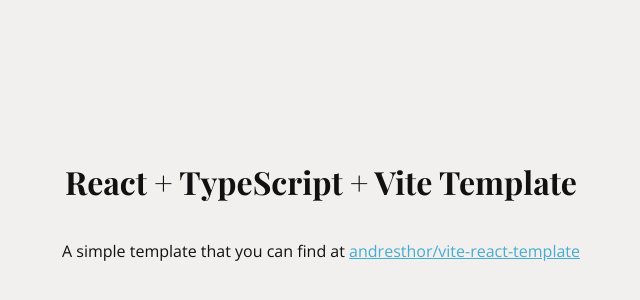
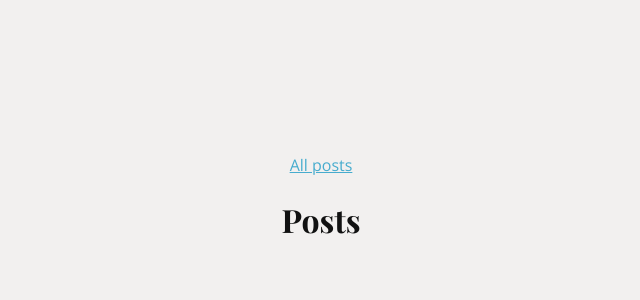
Before and after one commit to andresthor/vite-react-template, a React (Vite) app: page / in a window 1280 px wide. Shown: the part 192-492 px from the top of the page, without its empty margins (319-959 px from the left). Built offline with nearby package versions, Linux system fonts and the light colour scheme; a web font is replaced by a local one.

Commit message:
feat: add basic routing and components

```diff
--- a/src/App.tsx
+++ b/src/App.tsx
@@ -1,12 +1,17 @@
+import { useRoutes } from 'react-router-dom'
+
+import { routes } from './routes'
+import Header from './components/Header';
 import './App.css';
 
 function App() {
+  const element = useRoutes(routes);
   return (
     <div className="app">
-      <header className="app-header">
-        <h1>React + TypeScript + Vite Template</h1>
-        <p>A simple template that you can find at <a href="https://www.github.com/andresthor/vite-react-template">andresthor/vite-react-template</a></p>
-      </header>
+      <Header />
+      <main className="container">
+        {element}
+      </main>
     </div>
   );
 }
--- /dev/null
+++ b/src/components/Header.tsx
@@ -0,0 +1,13 @@
+import { Link } from "react-router-dom";
+
+export default function Header() {
+  return (
+    <header className="site-header">
+      <div className="container header-container">
+        <Link to="/" className="site-title">
+          All posts
+        </Link>
+      </div>
+    </header>
+  );
+};
--- a/src/main.tsx
+++ b/src/main.tsx
@@ -1,10 +1,26 @@
 import React from 'react';
 import ReactDOM from 'react-dom/client';
+import { QueryClient, QueryClientProvider } from '@tanstack/react-query';
+import { BrowserRouter } from 'react-router-dom';
+
 import App from './App.tsx';
 import './index.css';
 
+const queryClient = new QueryClient({
+  defaultOptions: {
+    queries: {
+      retry: 1,
+      staleTime: 5 * 60 * 1000,
+    },
+  },
+});
+
 ReactDOM.createRoot(document.getElementById('root')!).render(
   <React.StrictMode>
-    <App />
+    <QueryClientProvider client={queryClient}>
+      <BrowserRouter>
+        <App />
+      </BrowserRouter>
+    </QueryClientProvider>
   </React.StrictMode>
 );
--- /dev/null
+++ b/src/pages/PostDetail.tsx
@@ -0,0 +1,8 @@
+
+export default function PostDetail() {
+  return (
+    <div>
+      <h1>Post Detail</h1>
+    </div>
+  );
+}
--- /dev/null
+++ b/src/pages/PostsList.tsx
@@ -0,0 +1,9 @@
+
+
+export default function PostsList() {
+  return (
+    <div>
+      <h1>Posts</h1>
+    </div>
+  );
+}
--- /dev/null
+++ b/src/pages/UserPosts.tsx
@@ -0,0 +1,9 @@
+
+
+export default function UserPosts() {
+  return (
+    <div>
+      <h1>User Posts</h1>
+    </div>
+  );
+}
--- /dev/null
+++ b/src/routes/index.tsx
@@ -0,0 +1,20 @@
+import { RouteObject } from "react-router-dom";
+
+import PostsList from "../pages/PostsList";
+import PostDetail from "../pages/PostDetail";
+import UserPosts from "../pages/UserPosts";
+
+export const routes: RouteObject[] = [
+  {
+    path: "/",
+    element: <PostsList />,
+  },
+  {
+    path: "/posts/:id",
+    element: <PostDetail />,
+  },
+  {
+    path: "/user/:userId",
+    element: <UserPosts />,
+  },
+];
```
